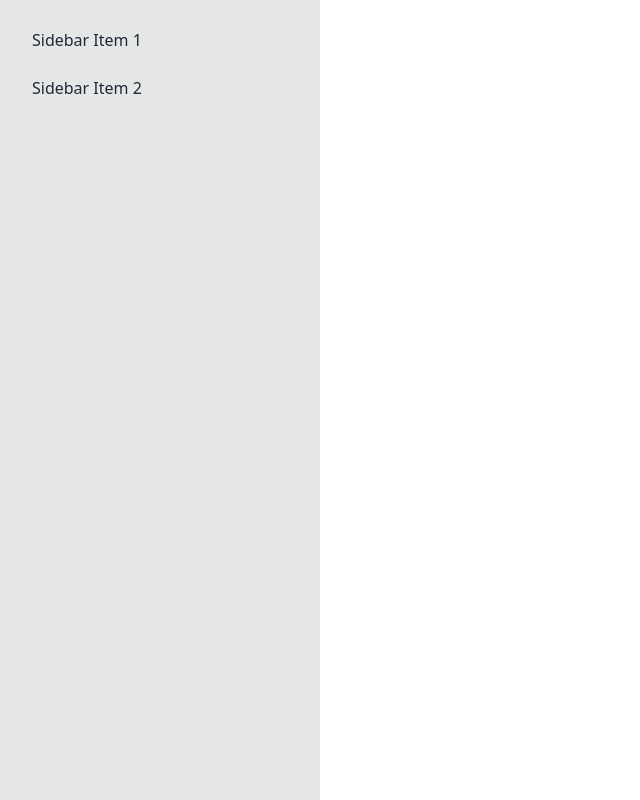
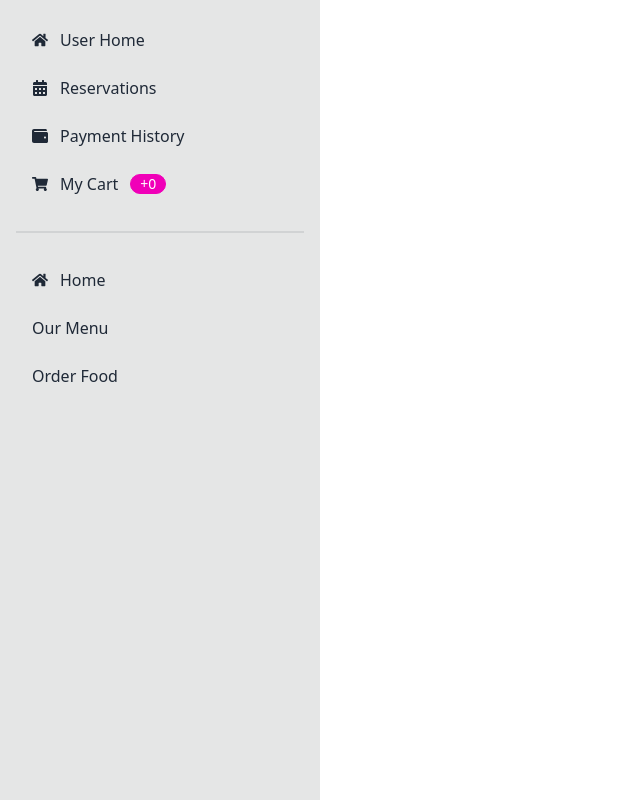
Before and after one commit to Hasib24/bistroboss-client, a React (Vite) app: page /dashboard in a window 1280 px wide. Shown: the whole page, without its empty margins (0-640 px from the left). Built offline with nearby package versions, Linux system fonts and the light colour scheme; no server answers.

Commit message:
add links to dashboard drawer

```diff
--- a/src/layout/Dashboard.jsx
+++ b/src/layout/Dashboard.jsx
@@ -1,5 +1,5 @@
 import { NavLink, Outlet } from "react-router-dom";
-// import { FaShoppingCart, FaWallet, FaCalendarAlt, FaHome } from 'react-icons/fa';
+import { FaShoppingCart, FaWallet, FaCalendarAlt, FaHome } from 'react-icons/fa';
 import useCard from "../hooks/useCard";
 
 
@@ -17,8 +17,18 @@ const Dashboard = () => {
             <label htmlFor="my-drawer-2" className="drawer-overlay"></label>
             <ul className="menu p-4 w-80">
 
-            <li><a>Sidebar Item 1</a></li>
-            <li><a>Sidebar Item 2</a></li>
+                <li><NavLink to="/dashboard/home"><FaHome></FaHome> User Home</NavLink></li>
+                <li><NavLink to="/dashboard/reservations"><FaCalendarAlt></FaCalendarAlt> Reservations</NavLink></li>
+                <li><NavLink to="/dashboard/history"><FaWallet></FaWallet> Payment History</NavLink></li>
+                <li>
+                    <NavLink to="/dashboard/mycart"><FaShoppingCart></FaShoppingCart> My Cart
+                        <span className="badge inl badge-secondary">+{cart?.length || 0}</span>
+                    </NavLink>
+                </li>
+                <div className="divider"></div>
+                <li><NavLink to="/"><FaHome></FaHome> Home</NavLink> </li>
+                <li><NavLink to="/menu"> Our Menu</NavLink></li>
+                <li><NavLink to="/order/salad">Order Food</NavLink></li>
             </ul>
 
         </div>
```
